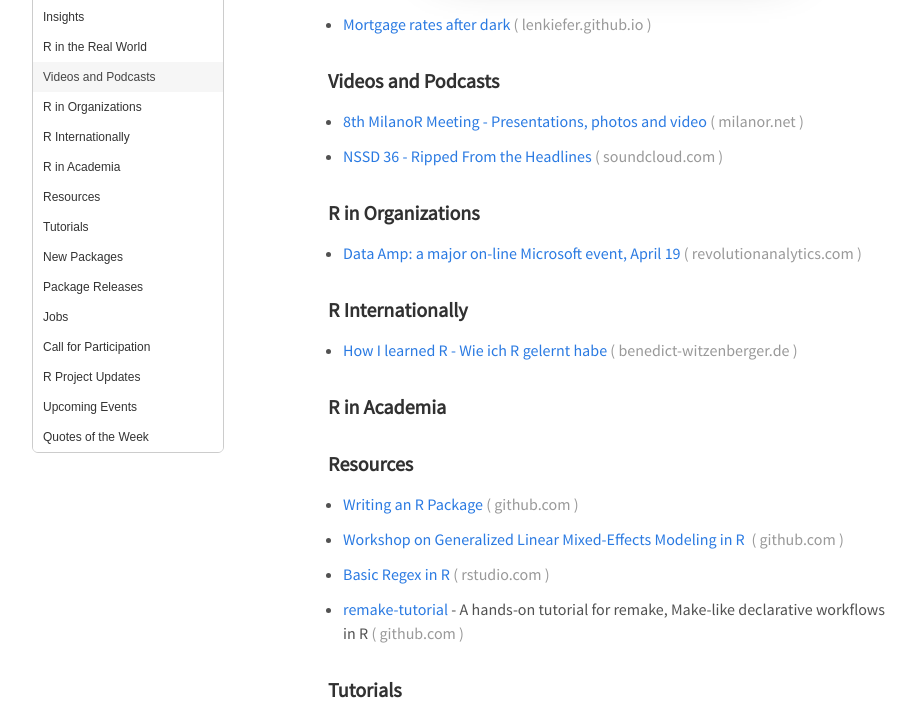
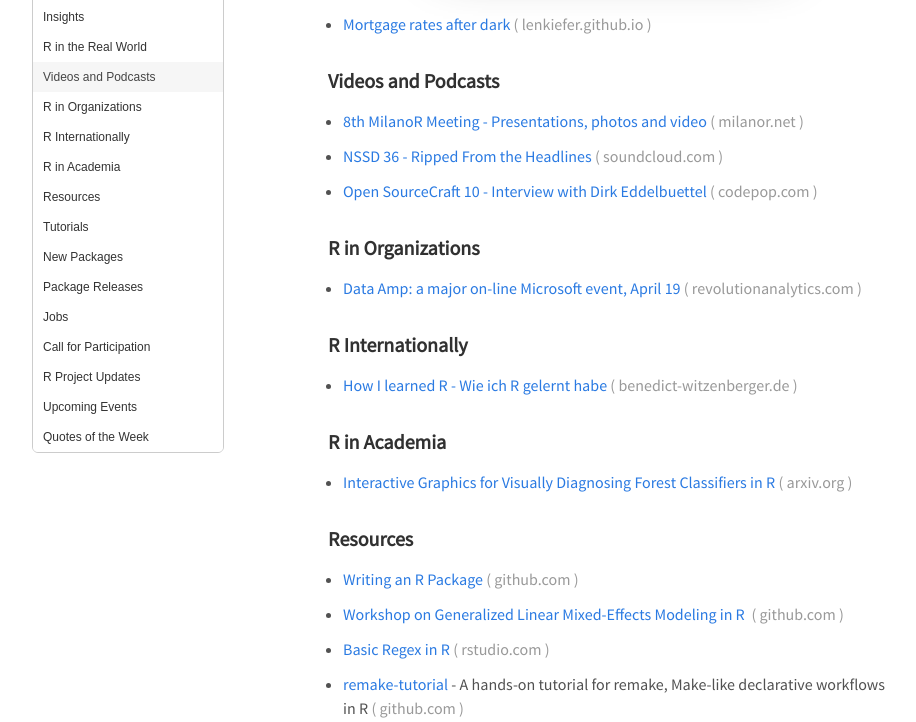
Before and after one commit to rweekly/rweekly.org, a Jekyll site: the page built from draft.md, in a window 1280 px wide and 1400 px high, scrolled down 1486 px. Shown: the part 79-801 px from the top of the window, without its empty margins (32-948 px from the left). Built offline with Jekyll 4.4.1, drawn with Linux system fonts in a browser that asks for light colours; comment, search, counter and statistics services are not loaded; some of the changed text lies outside the part shown.

Commit message:
Draft: 2017-16

```diff
--- a/draft.md
+++ b/draft.md
@@ -51,6 +51,8 @@ Release Date: 2017-04-17
 
 + [NSSD 36 - Ripped From the Headlines](https://soundcloud.com/nssd-podcast/episode-36-ripped-from-the-headlines)
 
++ [Open SourceCraft 10 - Interview with Dirk Eddelbuettel](http://codepop.com/open-sourcecraft/episodes/dirk-eddelbuettel/)
+
 ###  R in Organizations
 
 + [Data Amp: a major on-line Microsoft event, April 19](http://blog.revolutionanalytics.com/2017/04/data-amp-april-19.html)
@@ -63,7 +65,7 @@ Release Date: 2017-04-17
 
 ###  R in Academia
 
-
++ [Interactive Graphics for Visually Diagnosing Forest Classifiers in R](https://arxiv.org/abs/1704.02502)
 
 ###  Resources
 
@@ -221,3 +224,5 @@ More past events at [R conferences & meetups](https://conf.rweekly.org).
 <blockquote class="twitter-tweet" data-lang="en"><p lang="en" dir="ltr">We are pleased to announce that the <a href="https://twitter.com/hashtag/rstats?src=hash">#rstats</a> conference useR! 2018 will take place in Brisbane, Australia on 10-13 July 2018. Save the date.</p>&mdash; The R Foundation (@_R_Foundation) <a href="https://twitter.com/_R_Foundation/status/851740634914357248">April 11, 2017</a></blockquote>
 
 <blockquote class="twitter-tweet" data-lang="en"><p lang="en" dir="ltr"><a href="https://twitter.com/hashtag/rstats?src=hash">#rstats</a> at Google means ... <a href="https://t.co/1FCtlCOLwU">pic.twitter.com/1FCtlCOLwU</a></p>&mdash; Matt Dowle (@MattDowle) <a href="https://twitter.com/MattDowle/status/852203917953912832">April 12, 2017</a></blockquote>
+
+<blockquote class="twitter-tweet" data-lang="en"><p lang="und" dir="ltr">😂 <a href="https://t.co/LD4inGCQGW">pic.twitter.com/LD4inGCQGW</a></p>&mdash; Drew Conway (@drewconway) <a href="https://twitter.com/drewconway/status/852166151958384640">April 12, 2017</a></blockquote>
```
Also changed, not shown: other parts of draft.md (+1 -0 lines).
